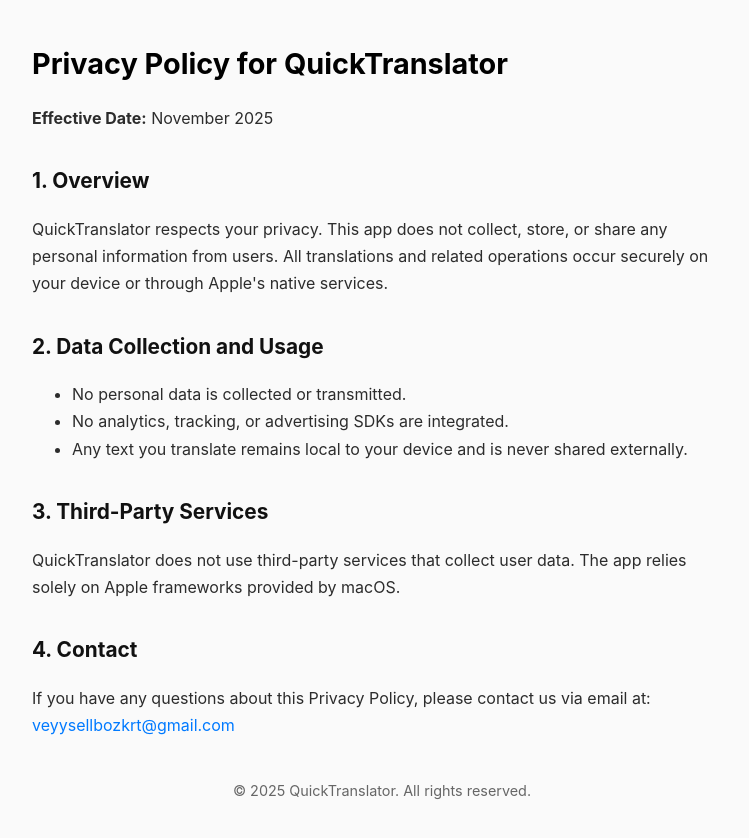
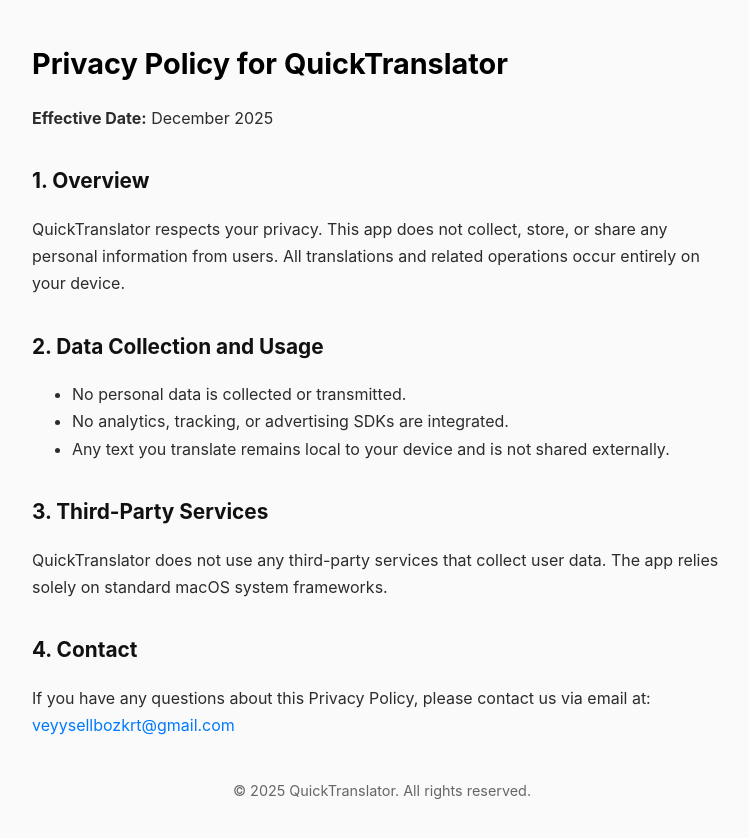
Before and after one commit to veyysellbozkurt/privacy-QuickTranslator-MacOS-App, a plain HTML site: page index.html in a window 1280 px wide. Shown: the whole page, without its empty margins (258-1007 px from the left). Drawn offline with Linux system fonts and the light colour scheme.

Commit message:
Update effective date and privacy policy wording

```diff
--- a/index.html
+++ b/index.html
@@ -41,20 +41,20 @@
 </head>
 <body>
     <h1>Privacy Policy for QuickTranslator</h1>
-    <p><strong>Effective Date:</strong> November 2025</p>
+    <p><strong>Effective Date:</strong> December 2025</p>
 
     <h2>1. Overview</h2>
-    <p>QuickTranslator respects your privacy. This app does not collect, store, or share any personal information from users. All translations and related operations occur securely on your device or through Apple's native services.</p>
+    <p>QuickTranslator respects your privacy. This app does not collect, store, or share any personal information from users. All translations and related operations occur entirely on your device.</p>
 
     <h2>2. Data Collection and Usage</h2>
     <ul>
         <li>No personal data is collected or transmitted.</li>
         <li>No analytics, tracking, or advertising SDKs are integrated.</li>
-        <li>Any text you translate remains local to your device and is never shared externally.</li>
+        <li>Any text you translate remains local to your device and is not shared externally.</li>
     </ul>
 
     <h2>3. Third-Party Services</h2>
-    <p>QuickTranslator does not use third-party services that collect user data. The app relies solely on Apple frameworks provided by macOS.</p>
+    <p>QuickTranslator does not use any third-party services that collect user data. The app relies solely on standard macOS system frameworks.</p>
 
     <h2>4. Contact</h2>
     <p>If you have any questions about this Privacy Policy, please contact us via email at:
```
